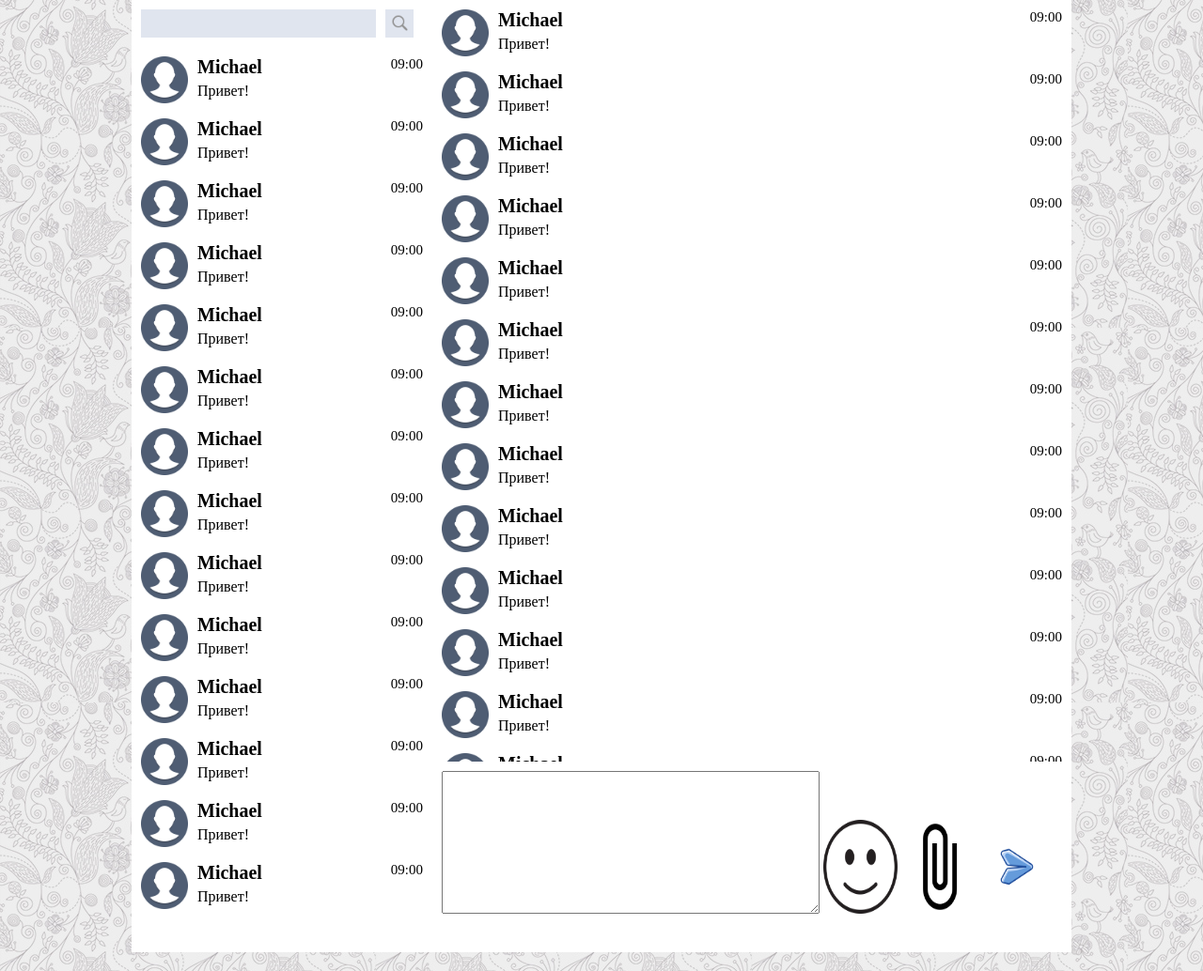
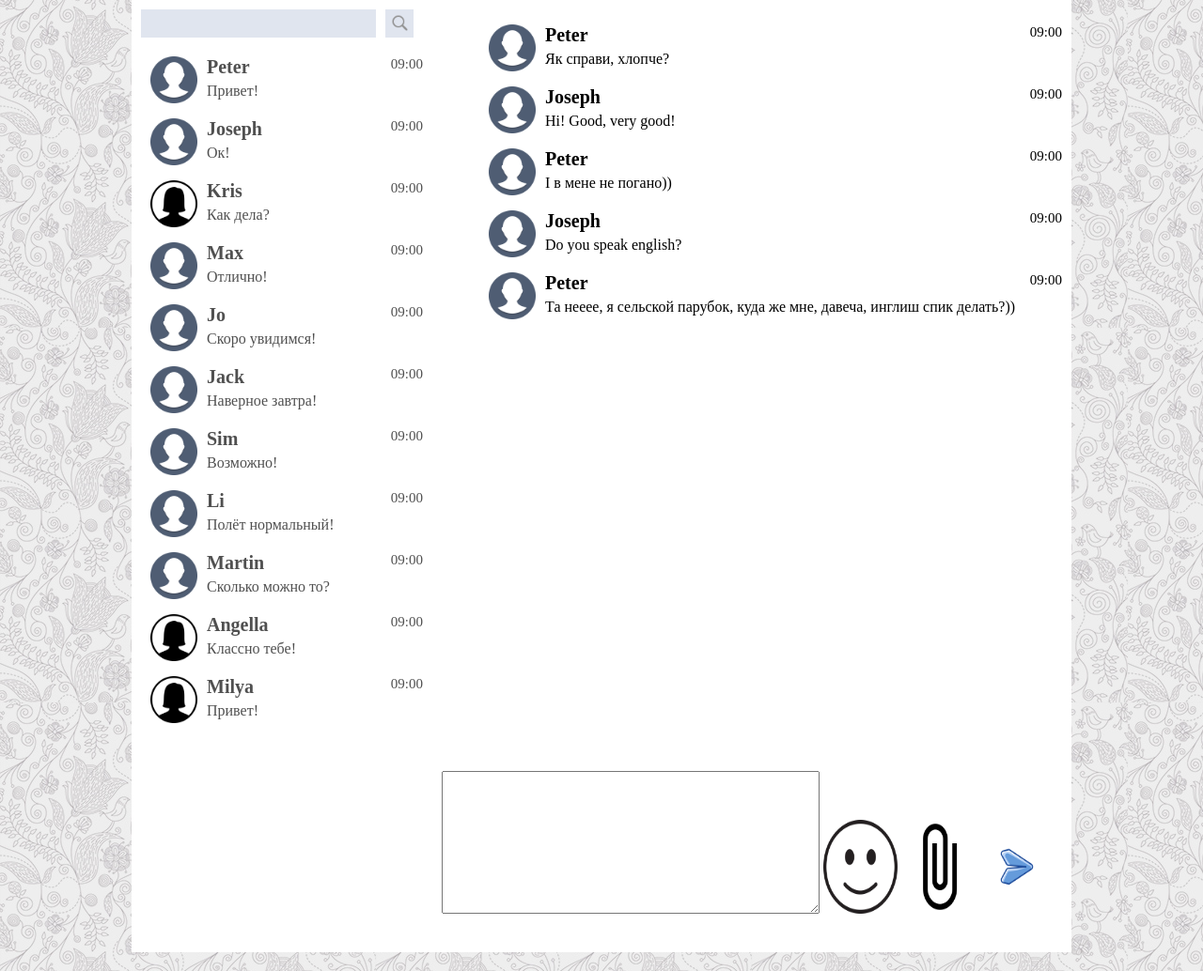
Before and after one commit to Nofarius1992/chat, a PHP site: page / in a window 1280 px wide. Shown: the part 50-1084 px from the top of the page at 94% size. Run offline with PHP 8.4, Linux system fonts and the light colour scheme.

Commit message:
I connected a modal window with user information using php. Displayed with the help of php a list of users and a list of messages.

```diff
--- a/index.php
+++ b/index.php
@@ -7,53 +7,61 @@
 </head>
 <body>
 
-<!--
-	1. Сверстать шапку - готово
-	  1.1 Сделать логотип - готово
-	  1.2 Сделать меню - готово
+	<!-- Массив имён пользователей -->
+	<?php
+		// подключаем список пользователей
+		include "modules/users.php";
+		// делаем проверку на метод GET
+		if (isset($_GET["user"])) {
+			$user_id = $_GET["user"] - 1; // заносим число выбранного пользователя
+			$user = $users[$user_id];
+	?>
 
-	2. Сверстать левое меню
-	  2.1 Сдалть поиск
-	  2.2 Сделать список контактов
+	<!-- модальное окно с информацией о пользователе -->
+	<div class="modal" style="display: block;">
+		<div class="close">
+			<a href="index.php">X</a>
+		</div>
+		<!-- контект в модальном окне с информацией о пользователе -->
+		<div class="modal_content">
+			<h2>Пользователь: <?php echo $user["name"] ?></h2>
+			<h3>Номер: <?php echo $user["id"] ?></h3>
+			<h3>Почта: <?php echo $user["contacts"]["email"] ?></h3>
+			<h3>Телефон: <?php echo $user["contacts"]["phone"] ?></h3>
+		</div>
+	</div>
 
-	3. Сверстать переписку с пользователями
-	  3.1 Вывод сообщение
-	  3.2 Форма для отправки сообщений
+	<?php
+		}
+		// подключаем файл с массивом сообщений
+		include "modules/message.php";
+	?>
 
-	4. Список контактов подальное окно
-	  4.1 Поле поиска
-	  4.2 Список контактов
-
-	5. Окно авторизации и регистрации
- -->
-	<!-- Header -->
-
+	<!-- шапка чата -->
 	<header class="header">
-
+		<!-- логотип -->
 		<div class="logo">
 			<img class="logo_img" src="img/logo.png" alt="Logo">
 			<h1 class="logo_text">Telegram Web</h1>
 		</div>
-
-
+		<!-- меню чата -->
 		<div class="menu">
-
+			<!-- кнопка контакты -->
 			<div class="contacts">
 				<a href="#">Contacts</a>
 			</div>
-
+			<!-- кнопка настройки -->
 			<div class="settings">
 				<a href="#">Setings</a>
 			</div>
-
+			<!-- кнопка авторизации -->
 			<div class="log_out">
 				<a href="#">Log Out</a>
 			</div>
-
 		</div>
 	</header>
 
-<!-- Блок с контактами и сообщениями -->
+	<!-- Блок с контактами и сообщениями -->
 	<div class="content">
 		<!-- Левый блок с поиском и списком пользователей -->
 		<div class="users">
@@ -65,266 +73,51 @@
 				</button>
 			</div>
 
-			<!-- Список пользователей -->
-			<div class="list">
-				<ul>
-					<li>
-						<div class="icon_user">
-							<img src="img/user.png" alt="user">
-						</div>
-						<h2 class="user_name">Michael</h2>
-						<p class="user_text">Привет!</p>
-						<div class="time">09:00</div>
-					</li>
-
-					<li>
-						<div class="icon_user">
-							<img src="img/user.png" alt="user">
-						</div>
-						<h2 class="user_name">Michael</h2>
-						<p class="user_text">Привет!</p>
-						<div class="time">09:00</div>
-					</li>
-					<li>
-						<div class="icon_user">
-							<img src="img/user.png" alt="user">
-						</div>
-						<h2 class="user_name">Michael</h2>
-						<p class="user_text">Привет!</p>
-						<div class="time">09:00</div>
-					</li>
-					<li>
-						<div class="icon_user">
-							<img src="img/user.png" alt="user">
-						</div>
-						<h2 class="user_name">Michael</h2>
-						<p class="user_text">Привет!</p>
-						<div class="time">09:00</div>
-					</li>
-					<li>
-						<div class="icon_user">
-							<img src="img/user.png" alt="user">
-						</div>
-						<h2 class="user_name">Michael</h2>
-						<p class="user_text">Привет!</p>
-						<div class="time">09:00</div>
-					</li>
-					<li>
-						<div class="icon_user">
-							<img src="img/user.png" alt="user">
-						</div>
-						<h2 class="user_name">Michael</h2>
-						<p class="user_text">Привет!</p>
-						<div class="time">09:00</div>
-					</li>
-					<li>
-						<div class="icon_user">
-							<img src="img/user.png" alt="user">
-						</div>
-						<h2 class="user_name">Michael</h2>
-						<p class="user_text">Привет!</p>
-						<div class="time">09:00</div>
-					</li>
-					<li>
-						<div class="icon_user">
-							<img src="img/user.png" alt="user">
-						</div>
-						<h2 class="user_name">Michael</h2>
-						<p class="user_text">Привет!</p>
-						<div class="time">09:00</div>
-					</li>
-					<li>
-						<div class="icon_user">
-							<img src="img/user.png" alt="user">
-						</div>
-						<h2 class="user_name">Michael</h2>
-						<p class="user_text">Привет!</p>
-						<div class="time">09:00</div>
-					</li>
-					<li>
-						<div class="icon_user">
-							<img src="img/user.png" alt="user">
-						</div>
-						<h2 class="user_name">Michael</h2>
-						<p class="user_text">Привет!</p>
-						<div class="time">09:00</div>
-					</li>
-					<li>
-						<div class="icon_user">
-							<img src="img/user.png" alt="user">
-						</div>
-						<h2 class="user_name">Michael</h2>
-						<p class="user_text">Привет!</p>
-						<div class="time">09:00</div>
-					</li>
-					<li>
-						<div class="icon_user">
-							<img src="img/user.png" alt="user">
-						</div>
-						<h2 class="user_name">Michael</h2>
-						<p class="user_text">Привет!</p>
-						<div class="time">09:00</div>
-					</li>
-					<li>
-						<div class="icon_user">
-							<img src="img/user.png" alt="user">
-						</div>
-						<h2 class="user_name">Michael</h2>
-						<p class="user_text">Привет!</p>
-						<div class="time">09:00</div>
-					</li>
-					<li>
-						<div class="icon_user">
-							<img src="img/user.png" alt="user">
-						</div>
-						<h2 class="user_name">Michael</h2>
-						<p class="user_text">Привет!</p>
-						<div class="time">09:00</div>
-					</li>
-				</ul>
-			</div>
+			<!-- подключаем список контактов через php  -->
+			<?php
+				// include подключить файл
+				include "modules/list.php";
+			 ?>
 		</div>
 
 		<!-- Правый блок с перепиской пользователей -->
 		<div class="message">
-
 				<div class="message_list">
-					<li>
-						<div class="icon_user">
-							<img src="img/user.png" alt="user">
-						</div>
-						<h2 class="user_name">Michael</h2>
-						<p class="user_text">Привет!</p>
-						<div class="time">09:00</div>
-					</li>
-					<li>
-						<div class="icon_user">
-							<img src="img/user.png" alt="user">
-						</div>
-						<h2 class="user_name">Michael</h2>
-						<p class="user_text">Привет!</p>
-						<div class="time">09:00</div>
-					</li>
-					<li>
-						<div class="icon_user">
-							<img src="img/user.png" alt="user">
-						</div>
-						<h2 class="user_name">Michael</h2>
-						<p class="user_text">Привет!</p>
-						<div class="time">09:00</div>
-					</li>
-					<li>
-						<div class="icon_user">
-							<img src="img/user.png" alt="user">
-						</div>
-						<h2 class="user_name">Michael</h2>
-						<p class="user_text">Привет!</p>
-						<div class="time">09:00</div>
-					</li>
-					<li>
-						<div class="icon_user">
-							<img src="img/user.png" alt="user">
-						</div>
-						<h2 class="user_name">Michael</h2>
-						<p class="user_text">Привет!</p>
-						<div class="time">09:00</div>
-					</li>
-					<li>
-						<div class="icon_user">
-							<img src="img/user.png" alt="user">
-						</div>
-						<h2 class="user_name">Michael</h2>
-						<p class="user_text">Привет!</p>
-						<div class="time">09:00</div>
-					</li>
-					<li>
-						<div class="icon_user">
-							<img src="img/user.png" alt="user">
-						</div>
-						<h2 class="user_name">Michael</h2>
-						<p class="user_text">Привет!</p>
-						<div class="time">09:00</div>
-					</li>
-					<li>
-						<div class="icon_user">
-							<img src="img/user.png" alt="user">
-						</div>
-						<h2 class="user_name">Michael</h2>
-						<p class="user_text">Привет!</p>
-						<div class="time">09:00</div>
-					</li>
-					<li>
-						<div class="icon_user">
-							<img src="img/user.png" alt="user">
-						</div>
-						<h2 class="user_name">Michael</h2>
-						<p class="user_text">Привет!</p>
-						<div class="time">09:00</div>
-					</li>
-					<li>
-						<div class="icon_user">
-							<img src="img/user.png" alt="user">
-						</div>
-						<h2 class="user_name">Michael</h2>
-						<p class="user_text">Привет!</p>
-						<div class="time">09:00</div>
-					</li>
-					<li>
-						<div class="icon_user">
-							<img src="img/user.png" alt="user">
-						</div>
-						<h2 class="user_name">Michael</h2>
-						<p class="user_text">Привет!</p>
-						<div class="time">09:00</div>
-					</li>
-					<li>
-						<div class="icon_user">
-							<img src="img/user.png" alt="user">
-						</div>
-						<h2 class="user_name">Michael</h2>
-						<p class="user_text">Привет!</p>
-						<div class="time">09:00</div>
-					</li>
-					<li>
-						<div class="icon_user">
-							<img src="img/user.png" alt="user">
-						</div>
-						<h2 class="user_name">Michael</h2>
-						<p class="user_text">Привет!</p>
-						<div class="time">09:00</div>
-					</li>
-					<li>
-						<div class="icon_user">
-							<img src="img/user.png" alt="user">
-						</div>
-						<h2 class="user_name">Michael</h2>
-						<p class="user_text">Привет!</p>
-						<div class="time">09:00</div>
-					</li>
+					<ul>
+						<!-- Вывод сообщений с помощью ПХП -->
+						<?php
+							include "modules/message_list.php";
+						?>
+					</ul>
 				</div>
-
+				<!-- форма отправки сообщения -->
 				<div class="message_form">
+					<!-- поле ввода сообщения -->
 					<textarea name="" id="" cols="30" rows="2"></textarea>
+					<!-- кнопка смайлов -->
 					<button><img class="btn_smile" src="img/icon-smile.png" alt="Smile"></button>
+					<!-- кнопка прикрепления файла -->
 					<button><img class="btn_attach" src="img/icon-attach.png" alt="Attach"></button>
+					<!-- кнопка отправки сообщения -->
 					<button><img class="btn_send" src="img/icon_send.png" alt="Send"></button>
 				</div>
-
 			</div>
 	</div>
 
 
-
+<!-- Модальное окно контактов -->
 	<div class="modal" id="contacts_modal">
-
-		<div class="close close--contacts">x</div>
-
+		<!-- кнопка закрытия модального окна -->
+		<div class="close close--contacts">X</div>
+		<!-- контент модального окна -->
 		<div class="modal_content">
 			<ul>
 				<li>
+					<!-- иконка пользователя -->
 					<div class="icon_user">
 						<img src="img/user.png" alt="user">
 					</div>
+					<!-- имя пользователя -->
 					<h2 class="user_name modal_user">Michael</h2>
 				</li>
 				<li>
@@ -441,23 +234,25 @@
 
 	</div>
 
+<!-- Модальное окно авторизации -->
 	<div class="modal" id="in_out">
-
-		<div class="close close--in">x</div>
-
+		<!-- кнопка закрытия модального окна -->
+		<div class="close close--in">X</div>
+		<!-- контент модального окна авторизации -->
 		<div class="modal_content" id="in">
-
+			<!-- заголовок модального окна авторизации -->
 			<h2>Авторизация</h2>
-
+			<!-- поле ввода почты -->
 			<input type="text" placeholder="email">
+			<!-- поле ввода пароля -->
 			<input type="text" placeholder="password">
+			<!-- кнопка вход -->
 			<button>Вход</button>
-
 		</div>
-
 	</div>
 
-
-<script src="script.js"></script>
+	<!-- подключение скриптов-->
+	<script src="js/variables.js"></script>
+	<script src="js/script.js"></script>
 </body>
 </html>
--- /dev/null
+++ b/modules/list.php
@@ -0,0 +1,28 @@
+<!-- Список пользователей -->
+<div class="list">
+	<ul>
+		<?php
+			$i = 0;
+			// цыкл вывода пользователей
+			while($i < count($users)) {
+			echo "<li>";
+				// ссылка на инофрмацию о пользователе
+				echo "<a href='/index.php?user=" . $users[$i]["id"] . "'>";
+					// иконка пользователя
+					echo "<div class=\"icon_user\">
+						      <img src=\"" . $users[$i]["photo"] . "\" alt=\"user\">
+						  </div>";
+						  // имя пользователя
+					echo "<h2 class=\"user_name\">" . $users[$i]["name"] . "</h2>";
+					// последнее сообщение пользователя
+					echo "<p class=\"user_text\">" . $users[$i]["message"] . "</p>";
+					// вермя последнего сообщения
+					echo "<div class=\"time\">09:00</div>";
+				echo "</a>";
+			echo "</li>";
+			// добавляем +1 к переменной подсчета колчества цыклов
+			$i = $i + 1;
+			}
+		?>
+	</ul>
+</div>
--- /dev/null
+++ b/modules/message.php
@@ -0,0 +1,43 @@
+<?php
+	// массив сообщений
+	$message = [
+		[
+			// номер пользователя
+			"user_id" => 1,
+			// имя пользователя
+			"name" => "Peter",
+			// иконка пользователя
+			"photo" => "img/user.png",
+			// сообщение пользователя
+			"message" => "Як справи, хлопче?",
+		],
+
+		[
+			"user_id" => 2,
+			"name" => "Joseph",
+			"photo" => "img/user.png",
+			"message" => "Hi! Good, very good!",
+		],
+
+		[
+			"user_id" => 1,
+			"name" => "Peter",
+			"photo" => "img/user.png",
+			"message" => "І в мене не погано))",
+		],
+
+		[
+			"user_id" => 2,
+			"name" => "Joseph",
+			"photo" => "img/user.png",
+			"message" => "Do you speak english?",
+		],
+
+		[
+			"user_id" => 1,
+			"name" => "Peter",
+			"photo" => "img/user.png",
+			"message" => "Та нееее, я сельской парубок, куда же мне, давеча, инглиш спик делать?))",
+		],
+	];
+ ?>
--- /dev/null
+++ b/modules/message_list.php
@@ -0,0 +1,25 @@
+<?php
+	$i = 0;
+	// цыкл вывода сообщений
+	while ($i < count($message)) {
+		// сообщение
+		echo "<li>";
+			// ссылка для информации о пользователе
+			echo "<a href='/index.php?user=" . $message[$i]["user_id"] . "'>";
+				// иконка пользователя
+				echo "<div class=\"icon_user\">
+					<img src=\"". $message[$i]["photo"] . "\" alt=\"user\">
+					</div>";
+				echo "</a>";
+				// имя пользователя
+				echo "<h2 class=\"user_name\">" . $message[$i]["name"] . "</h2>";
+				// сообщение пользователя
+				echo "<p class=\"user_text\">" . $message[$i]["message"] . "</p>";
+				// время отправки сообщения
+				echo "<div class=\"time\">09:00</div>";
+
+		echo "</li>";
+		// добавляем +1 к переменной подсчета количества цыклов
+		$i = $i + 1;
+	}
+ ?>
--- /dev/null
+++ b/modules/users.php
@@ -0,0 +1,132 @@
+<?php
+	// массив с пользователями
+	$users = [
+		[
+			// номер пользователя
+			"id" => 1,
+			// имя пользователя
+			"name" => "Peter",
+			// иконка пользователя
+			"photo" => "img/user.png",
+			// сообщение пользователя
+			"message" => "Привет!",
+			// массив контактов пользователя
+			"contacts" => [
+				// почта пользователя
+				"email" => "peter@gmail.com",
+				// телефон пользователя
+				"phone" => "213",
+			]
+		],
+
+		[
+			"id" => 2,
+			"name" => "Joseph",
+			"photo" => "img/user.png",
+			"message" => "Ок!",
+			"contacts" => [
+				"email" => "peter@gmail.com",
+				"phone" => "565656",
+			]
+		],
+
+		[
+			"id" => 3,
+			"name" => "Kris",
+			"photo" => "img/userW.png",
+			"message" => "Как дела?",
+			"contacts" => [
+				"email" => "peter@gmail.com",
+				"phone" => "9868",
+			]
+		],
+
+		[
+			"id" => 4,
+			"name" => "Max",
+			"photo" => "img/user.png",
+			"message" => "Отлично!",
+			"contacts" => [
+				"email" => "peter@gmail.com",
+				"phone" => "888",
+			]
+		],
+
+		[
+			"id" => 5,
+			"name" => "Jo",
+			"photo" => "img/user.png",
+			"message" => "Скоро увидимся!",
+			"contacts" => [
+				"email" => "peter@gmail.com",
+				"phone" => "45212",
+			]
+		],
+
+		[
+			"id" => 6,
+			"name" => "Jack",
+			"photo" => "img/user.png",
+			"message" => "Наверное завтра!",
+			"contacts" => [
+				"email" => "peter@gmail.com",
+				"phone" => "3589",
+			]
+		],
+
+		[
+			"id" => 7,
+			"name" => "Sim",
+			"photo" => "img/user.png",
+			"message" => "Возможно!",
+			"contacts" => [
+				"email" => "peter@gmail.com",
+				"phone" => "58",
+			]
+		],
+
+		[
+			"id" => 8,
+			"name" => "Li",
+			"photo" => "img/user.png",
+			"message" => "Полёт нормальный!",
+			"contacts" => [
+				"email" => "peter@gmail.com",
+				"phone" => "427",
+			]
+		],
+
+		[
+			"id" => 9,
+			"name" => "Martin",
+			"photo" => "img/user.png",
+			"message" => "Сколько можно то?",
+			"contacts" => [
+				"email" => "peter@gmail.com",
+				"phone" => "6753",
+			]
+		],
+
+		[
+			"id" => 10,
+			"name" => "Angella",
+			"photo" => "img/userW.png",
+			"message" => "Классно тебе!",
+			"contacts" => [
+				"email" => "peter@gmail.com",
+				"phone" => "78",
+			]
+		],
+
+		[
+			"id" => 11,
+			"name" => "Milya",
+			"photo" => "img/userW.png",
+			"message" => "Привет!",
+			"contacts" => [
+				"email" => "peter@gmail.com",
+				"phone" => "452",
+			]
+		],
+	]; // конец массива с пользователями
+ ?>
--- a/style/style.css
+++ b/style/style.css
@@ -34,6 +34,7 @@ li {
 	padding: 0 5px 20px 20px;
 
 	position: absolute;
+	z-index: 999;
 	top: 200px;
 	left: calc(50% - 200px);
 
@@ -245,6 +246,11 @@ li {
 	position: relative;
 }
 
+.list ul li a {
+	text-decoration: none;
+	color: #505050;
+	display: block;
+}
 .icon_user {
 	width: 50px;
 	height: 50px;
@@ -287,9 +293,18 @@ li {
 	height: 80%;
 	overflow-y: auto;
 }
+
+.message_list {
+	height: 80%;
+}
+
 .message_list li {
 	position: relative;
 	padding: 10px;
+}
+
+.message_list li a {
+	display: block;
 }
 .icon_user {
 
```
Also changed, not shown: js/script.js (renamed from script.js, +5 -5 lines), js/variables.js (added, +8 -0 lines), chat img.jpg (deleted), img/userW.png (added).
